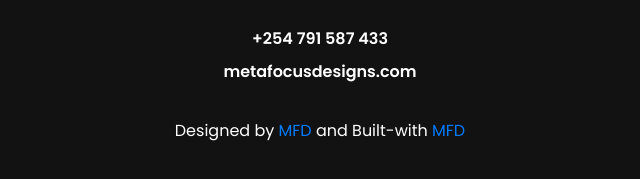
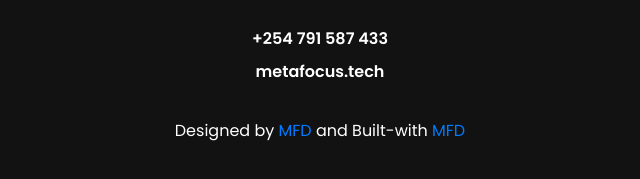
Before and after one commit to tom-maghanga/mfd-1, a plain HTML site: page index.html in a window 1280 px wide. Shown: the part 8033-8212 px from the top of the page, 320-960 px from the left. Drawn offline with Linux system fonts and the light colour scheme.

Commit message:
Update index.html

```diff
--- a/index.html
+++ b/index.html
@@ -929,10 +929,10 @@
                     </ul> <!-- social -->
                     <div class="footer-support text-center">
                         <span class="number">+254 791 587 433</span>
-                        <span class="mail">metafocusdesigns.com</span>
+                        <span class="mail">metafocus.tech</span>
                     </div>
                     <div class="copyright text-center mt-35">
-                        <p class="text">Designed by <a href="https://metafocusdesigns.tech" rel="nofollow">MFD</a> and Built-with <a rel="nofollow" href="https://metafocusdesigns.tech">MFD</a> </p>
+                        <p class="text">Designed by <a href="https://metafocus.tech" rel="nofollow">MFD</a> and Built-with <a rel="nofollow" href="https://metafocus.tech">MFD</a> </p>
                     </div> <!--  copyright -->
                 </div>
             </div> <!-- row -->
```
